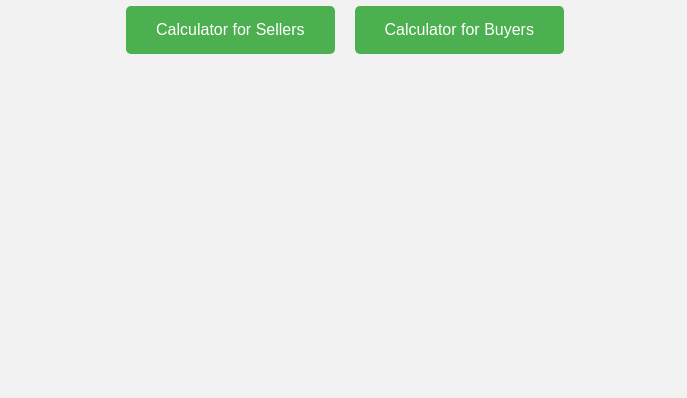
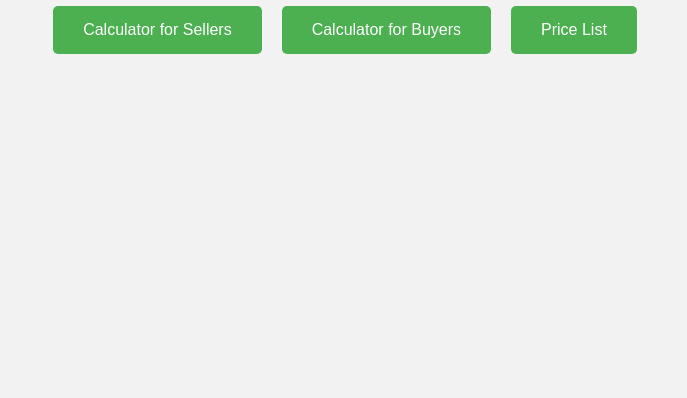
Before and after one commit to Osayuk1/AranGesus-Brotherhood-, a plain HTML site: page index.html in a window 1280 px wide. Shown: the part 418-816 px from the top of the page, without its empty margins (295-982 px from the left). Drawn offline with Linux system fonts and the light colour scheme.

Commit message:
Update index.html

```diff
--- a/index.html
+++ b/index.html
@@ -41,6 +41,7 @@
     <div class="button-container">
         <button onclick="location.href='seller-calculator.html'">Calculator for Sellers</button>
         <button onclick="location.href='buyer-calculator.html'">Calculator for Buyers</button>
+        <button onclick="location.href='price-list.html'">Price List</button>
     </div>
 </body>
 </html>
```
